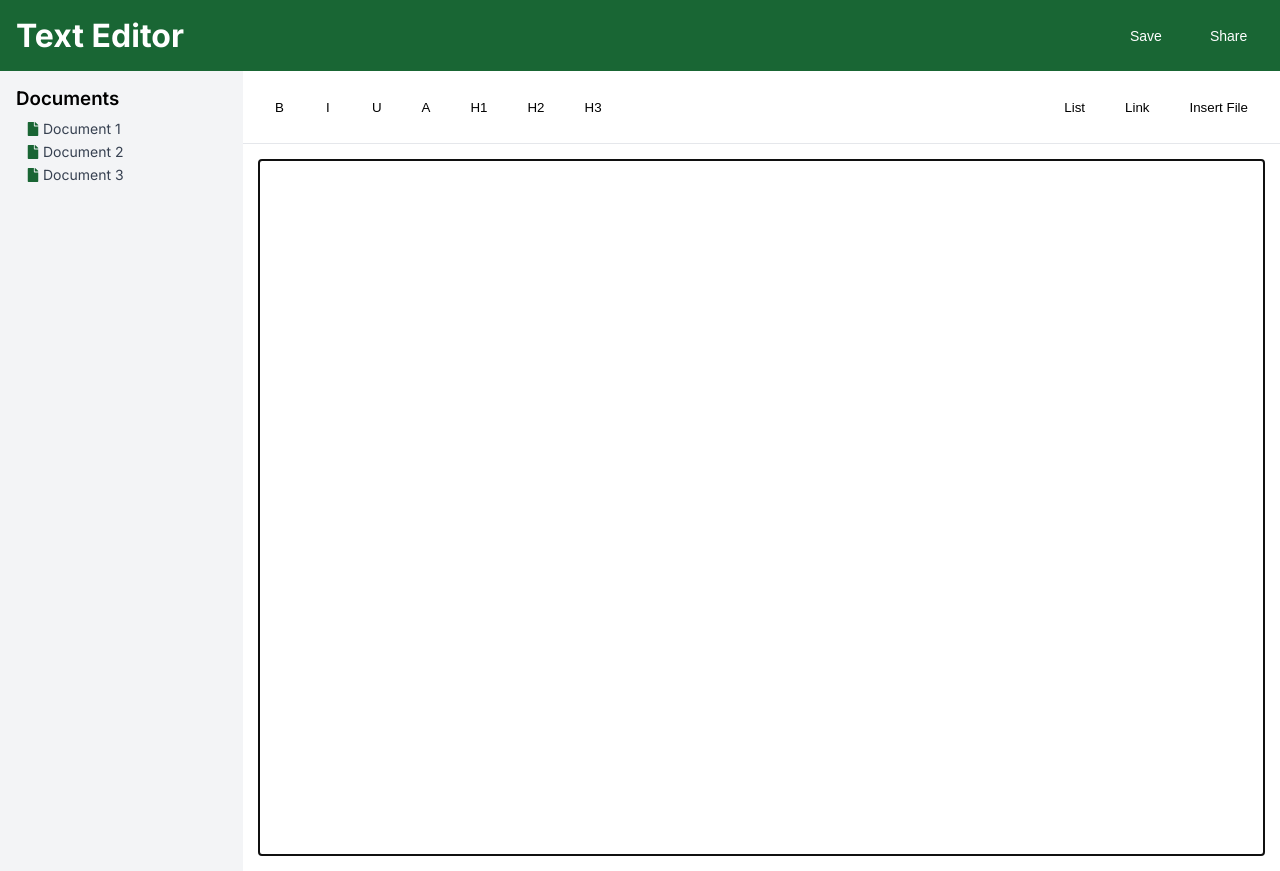
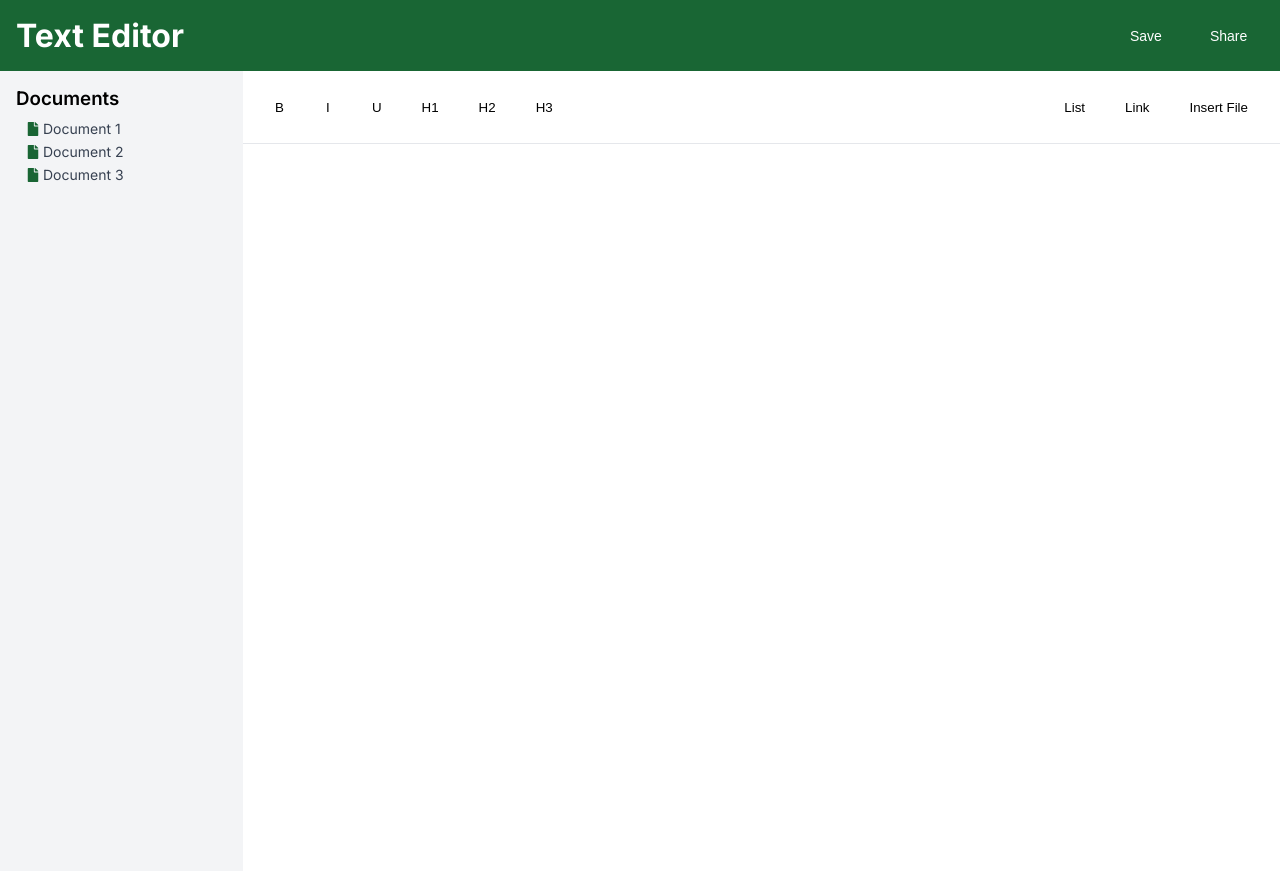
Before and after one commit to R-jisu/text-editor, a Next.js app: page / in a window 1280 px wide. Built offline with nearby package versions, Linux system fonts and the light colour scheme.

Commit message:
feat: bold button

```diff
--- a/next.config.js
+++ b/next.config.js
@@ -1,6 +1,6 @@
 /** @type {import('next').NextConfig} */
 const nextConfig = {
-  reactStrictMode: true,
+  reactStrictMode: false,
 };
 
 module.exports = nextConfig;
--- a/package.json
+++ b/package.json
@@ -12,7 +12,8 @@
     "next": "14.0.4",
     "react": "^18",
     "react-dom": "^18",
-    "react-icons": "^4.12.0"
+    "react-icons": "^4.12.0",
+    "zustand": "^4.4.7"
   },
   "devDependencies": {
     "@types/node": "^20",
--- a/src/components/Btn.tsx
+++ b/src/components/Btn.tsx
@@ -1,4 +1,8 @@
-const Btn = ({
+import { ForwardedRef, forwardRef } from "react";
+
+const Btn = forwardRef(
+  (
+    {
       onclick,
       text,
       styles,
@@ -6,12 +10,17 @@ const Btn = ({
       onclick: () => void;
       text: string;
       styles?: string;
-}) => {
+    },
+    ref: ForwardedRef<HTMLButtonElement>
+  ) => {
     return (
-    <button className={styles} type="button" onClick={onclick}>
+      <button ref={ref} className={styles} type="button" onClick={onclick}>
         {text}
       </button>
     );
-};
+  }
+);
+
+Btn.displayName = "Btn";
 
 export default Btn;
--- a/src/container/editor/Textarea.tsx
+++ b/src/container/editor/Textarea.tsx
@@ -4,12 +4,22 @@ const Textarea = forwardRef(
   (
     {
       styles,
+      oninput,
     }: {
       styles: string;
+      oninput?: (e: React.KeyboardEvent<HTMLDivElement>) => void;
     },
     ref: ForwardedRef<HTMLDivElement>
   ) => {
-    return <div ref={ref} contentEditable="true" className={styles}></div>;
+    return (
+      <div
+        ref={ref}
+        role="textbox"
+        contentEditable="true"
+        className={styles}
+        onKeyDown={oninput}
+      ></div>
+    );
   }
 );
 
--- a/src/container/editor/TextareaContainer.tsx
+++ b/src/container/editor/TextareaContainer.tsx
@@ -3,20 +3,44 @@
 import { ReactNode, useEffect, useRef, useState } from "react";
 import Textarea from "./Textarea";
 import styles from "./textarea.module.css";
+import { useSelectedElementStore } from "@/store/useSelectedElement";
+import { makeElement } from "@/utils/makeElement";
 
 const TextareaContainer = () => {
   const textareaRef = useRef<HTMLDivElement>(null);
+  const element = useSelectedElementStore((state) => state.element);
+  const setElement = useSelectedElementStore((state) => state.setElement);
+  const setParentElement = useSelectedElementStore(
+    (state) => state.setParentElement
+  );
 
   useEffect(() => {
     if ((textareaRef.current?.innerText as string).length === 0) {
-      console.log(1);
-      textareaRef.current?.focus();
-      const newComponent = document.createElement("p");
-      textareaRef.current?.appendChild(newComponent);
+      const newComponent = makeElement("p", textareaRef.current);
+      newComponent.focus();
+      setParentElement(newComponent);
+      setElement(newComponent);
     }
   }, []);
 
-  return <Textarea styles={styles.textarea} ref={textareaRef} />;
+  function onInput(e: any) {
+    //fix 한글은 preventDefault가 안먹힘
+    e.preventDefault();
+    if (element === null) return;
+    if (e.key === "Enter") {
+      const newComponent = makeElement("p", textareaRef.current);
+      setParentElement(newComponent);
+      setElement(newComponent);
+      newComponent.focus();
+    } else {
+      //Todo cursor 위치가 이상함. shift 같은 특수키들 처리가 필요함
+      element.innerText += e.key;
+    }
+  }
+
+  return (
+    <Textarea styles={styles.textarea} ref={textareaRef} oninput={onInput} />
+  );
 };
 
 export default TextareaContainer;
--- a/src/container/editor/Toolbar.tsx
+++ b/src/container/editor/Toolbar.tsx
@@ -2,15 +2,14 @@
 
 import Btn from "@/components/Btn";
 import styles from "./toolbar.module.css";
+import BoldBtn from "./tools/BoldBtn";
 const Toolbar = () => {
-  function handleBold() {}
   return (
     <div className={styles.container}>
       <section>
-        <Btn text="B" onclick={handleBold} styles={styles["btn-icon"]} />
+        <BoldBtn />
         <Btn text="I" onclick={() => {}} styles={styles["btn-icon"]} />
         <Btn text="U" onclick={() => {}} styles={styles["btn-icon"]} />
-        <Btn text="A" onclick={() => {}} styles={styles["btn-icon"]} />
         <Btn text="H1" onclick={() => {}} styles={styles["btn-icon"]} />
         <Btn text="H2" onclick={() => {}} styles={styles["btn-icon"]} />
         <Btn text="H3" onclick={() => {}} styles={styles["btn-icon"]} />
--- a/src/container/editor/toolbar.module.css
+++ b/src/container/editor/toolbar.module.css
@@ -8,8 +8,8 @@
 .btn-icon {
   border: none;
   border-radius: 8px;
+  padding: 8px 16px;
   background-color: transparent;
-  padding: 8px 16px;
 
   min-width: 40px;
   height: 40px;
@@ -20,6 +20,10 @@
   background-color: #f4f4f5;
 }
 
+.btn-click {
+  background-color: #f4f4f5;
+}
+
 .btn-icon:not(:nth-child(1)) {
   margin-left: 8px;
 }
--- /dev/null
+++ b/src/container/editor/tools/BoldBtn.tsx
@@ -0,0 +1,34 @@
+import Btn from "@/components/Btn";
+import React, { useRef } from "react";
+import styles from "@/container/editor/toolbar.module.css";
+import { useSelectedElementStore } from "@/store/useSelectedElement";
+import { makeElement } from "@/utils/makeElement";
+
+const BoldBtn = () => {
+  //Todo hook으로 만들기
+  const element = useSelectedElementStore((state) => state.element);
+  const parentElement = useSelectedElementStore((state) => state.parentElement);
+  const setElement = useSelectedElementStore((state) => state.setElement);
+
+  const btnRef = useRef<HTMLButtonElement>(null);
+
+  function handleBold() {
+    if (element?.nodeName !== "B") {
+      btnRef.current!.className = `${styles["btn-icon"]} ${styles["btn-click"]}`;
+      setElement(makeElement("b", parentElement));
+    } else {
+      btnRef.current!.className = styles["btn-icon"];
+      setElement(makeElement("span", parentElement));
+    }
+  }
+  return (
+    <Btn
+      text="B"
+      ref={btnRef}
+      onclick={handleBold}
+      styles={styles["btn-icon"]}
+    />
+  );
+};
+
+export default BoldBtn;
--- /dev/null
+++ b/src/store/useSelectedElement.ts
@@ -0,0 +1,17 @@
+import { create } from "zustand";
+
+interface ElementT {
+  element: HTMLParagraphElement | HTMLElement | null;
+  parentElement: HTMLParagraphElement | HTMLElement | null;
+  setElement: (el: HTMLParagraphElement | HTMLElement) => void;
+  setParentElement: (el: HTMLParagraphElement | HTMLElement) => void;
+  removeElement: () => void;
+}
+
+export const useSelectedElementStore = create<ElementT>((set) => ({
+  element: null,
+  parentElement: null,
+  setElement: (el) => set(() => ({ element: el })),
+  setParentElement: (el) => set(() => ({ parentElement: el })),
+  removeElement: () => set(() => ({ element: null })),
+}));
--- /dev/null
+++ b/src/utils/makeElement.ts
@@ -0,0 +1,5 @@
+export function makeElement(element: string, parentElement: any) {
+  const newComponent = document.createElement(element);
+  parentElement?.appendChild(newComponent);
+  return newComponent;
+}
```
Also changed, not shown: 1 other file (tests, documents, lock files or other folders). Lines whose indentation alone changed are shown as unchanged.
